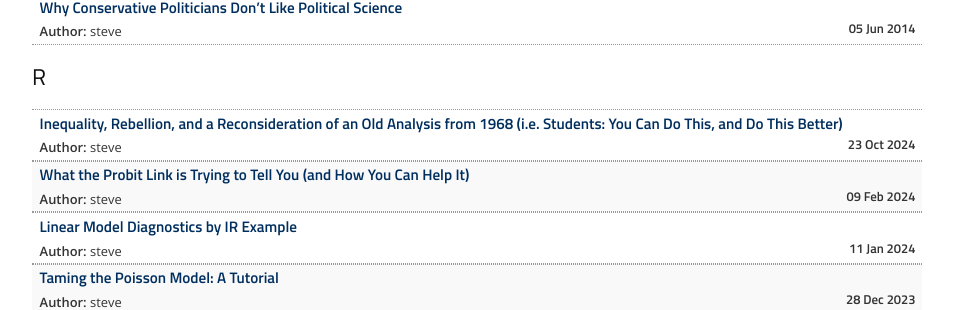
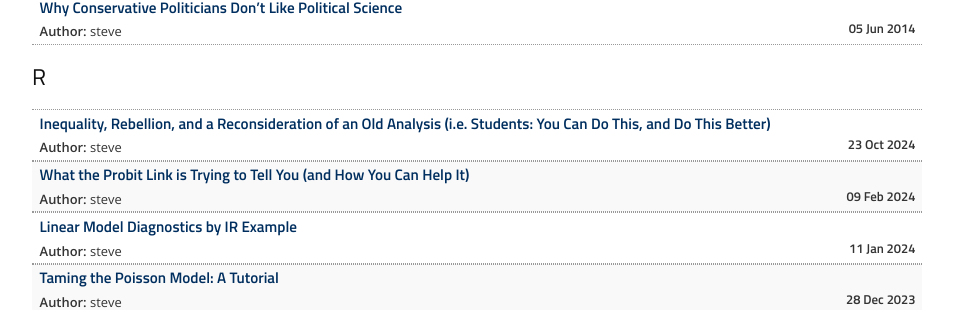
Before and after one commit to svmiller/svmiller.github.io, a Jekyll site: the page built from categories/index.html, in a window 1280 px wide and 900 px high, scrolled down 2268 px. Shown: the part 148-458 px from the top of the window, without its empty margins (163-1116 px from the left). Built offline with Jekyll 4.4.1, drawn with Linux system fonts in a browser that asks for light colours; nearby versions of some CDN libraries; some web fonts are replaced; some of the changed text lies outside the part shown.

Commit message:
okay, this one

```diff
--- a/_posts/2024-10-23-inequality-insurgency-south-vietnam-1968-statistical-analysis.md
+++ b/_posts/2024-10-23-inequality-insurgency-south-vietnam-1968-statistical-analysis.md
@@ -1,5 +1,5 @@
 ---
-title: "Inequality, Rebellion, and a Reconsideration of an Old Analysis from 1968 (i.e. Students: You Can Do This, and Do This Better)"
+title: "Inequality, Rebellion, and a Reconsideration of an Old Analysis (i.e. Students: You Can Do This, and Do This Better)"
 output:
   md_document:
     variant: gfm
--- a/_rmd/2024-10-23-inequality-insurgency-south-vietnam-1968-statistical-analysis.Rmd
+++ b/_rmd/2024-10-23-inequality-insurgency-south-vietnam-1968-statistical-analysis.Rmd
@@ -1,5 +1,5 @@
 ---
-title: "Inequality, Rebellion, and a Reconsideration of an Old Analysis from 1968 (i.e. Students: You Can Do This, and Do This Better)"
+title: "Inequality, Rebellion, and a Reconsideration of an Old Analysis (i.e. Students: You Can Do This, and Do This Better)"
 output:
   md_document:
     variant: gfm
```
Also changed, not shown: images/inequality-insurgency-south-vietnam-1968-statistical-analysis/mitchell1986-fig1-ggplot-1.png, images/inequality-insurgency-south-vietnam-1968-statistical-analysis/mitchell1986-fig1-ggplot-actual-1.png.
